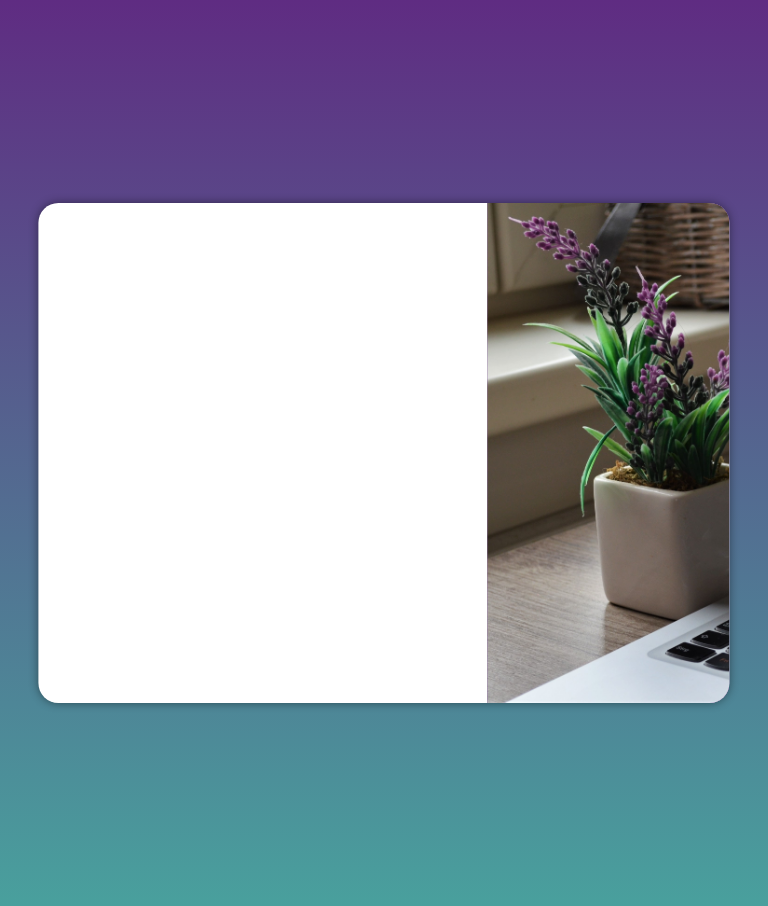
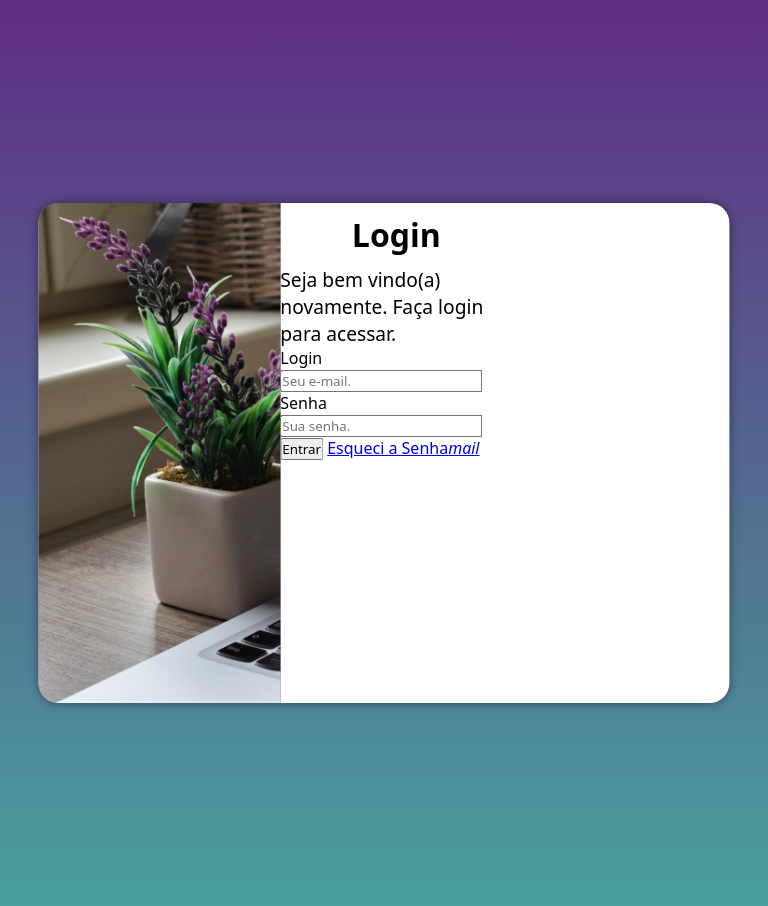
Before and after one commit to vmaxbh/Cursos_DankiCode, a PHP site: page / in a window 768 px wide. Run offline with PHP 8.4, Linux system fonts and the light colour scheme.

Commit message:
Update media-query.css

```diff
--- a/Front End_HTML CSS/Modulo8b-media_query/media-query.css
+++ b/Front End_HTML CSS/Modulo8b-media_query/media-query.css
@@ -18,12 +18,12 @@ Grandes telas : Acima de 1200 px
         width: 90vw;
     }
     section#login > div#imagem {
-        float: right;
+        float: left;
         width: 35%;
         height: 100%;
     }
     section#login > div#formulario {
-        float: right;
+        float: none;
         width: 70%;
     }
     div#formulario > h1 {
```
